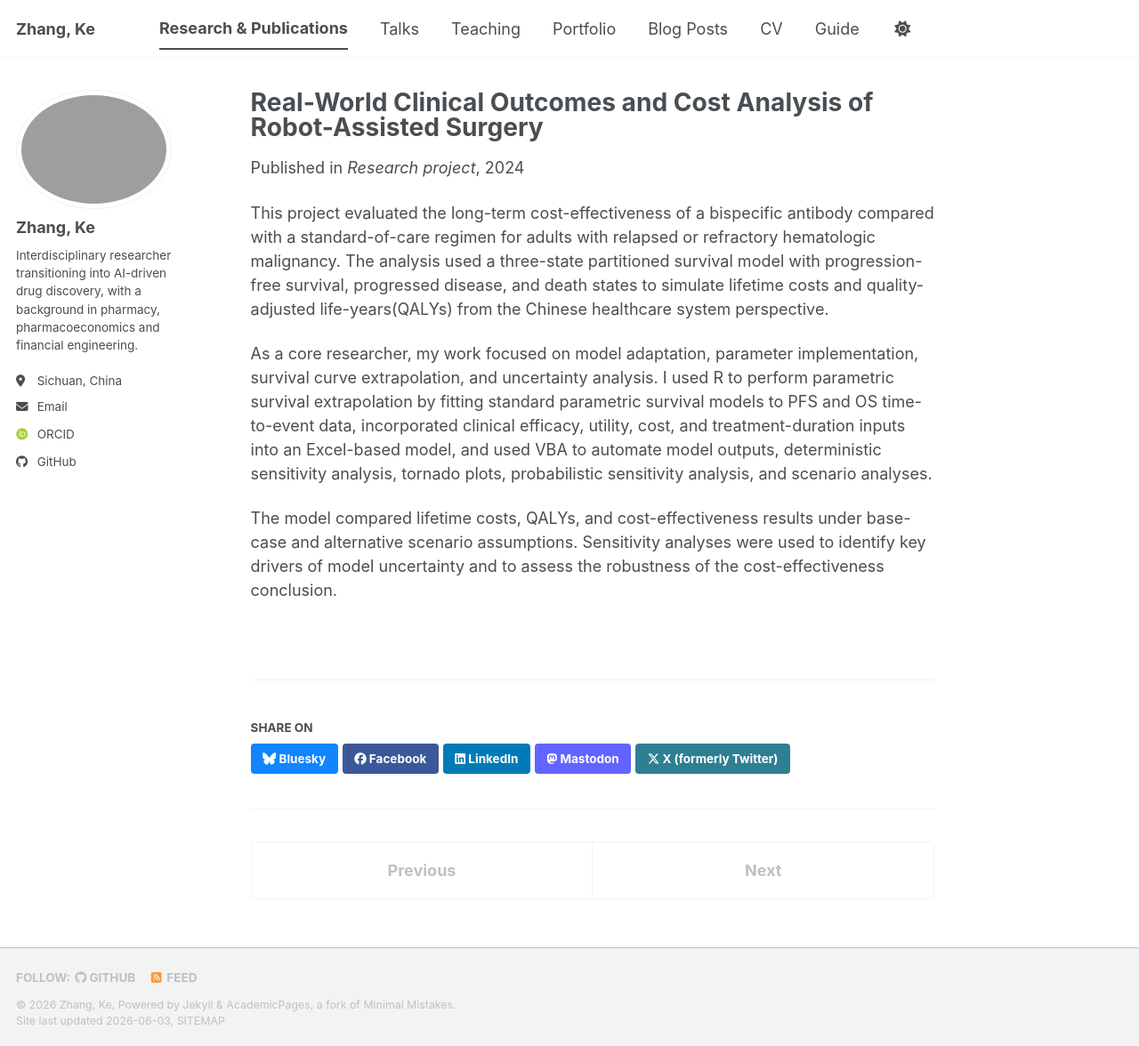
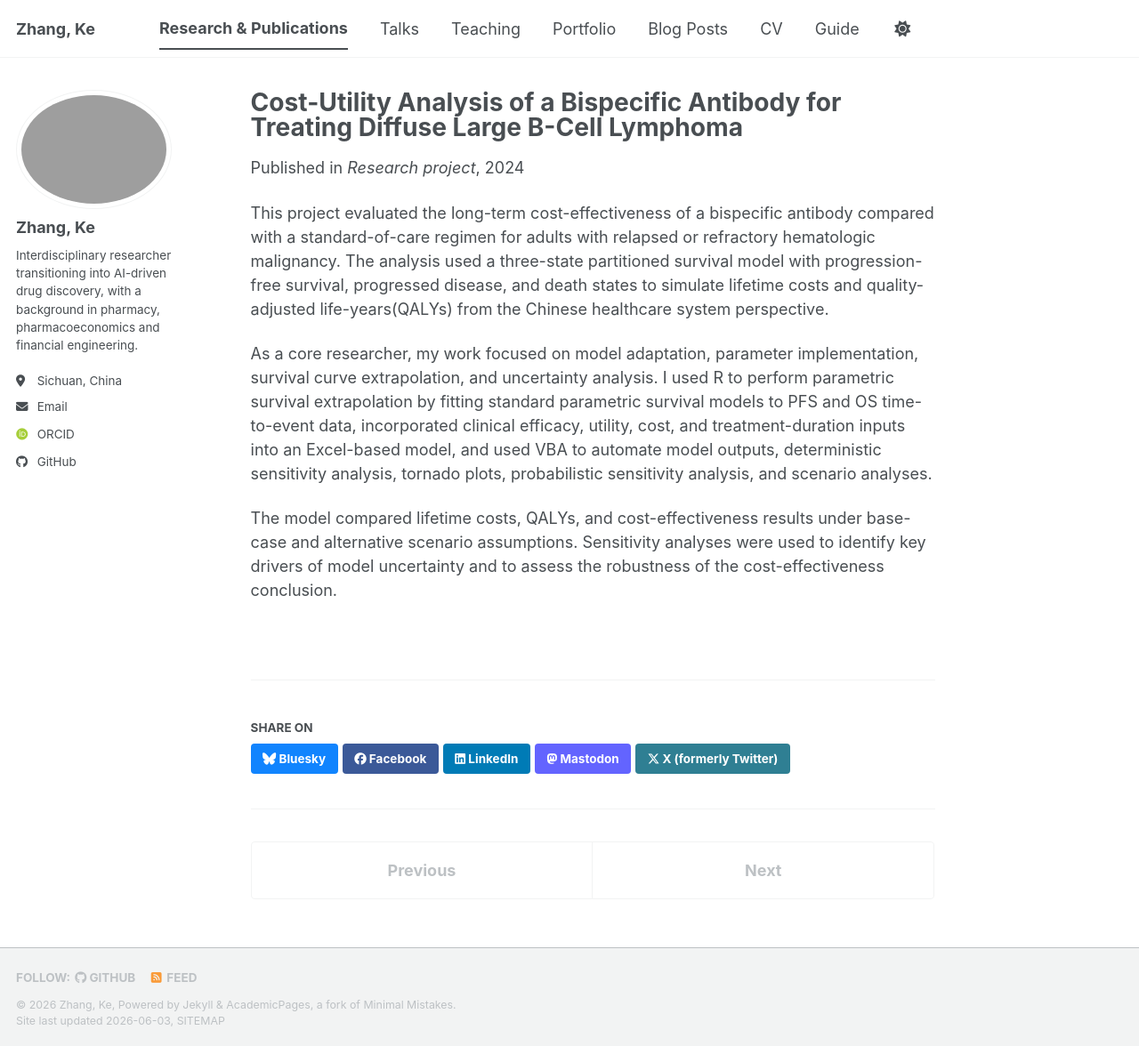
Before and after one commit to Zhangke123jimu/Zhangke123jimu.github.io, a Jekyll site: the page built from _publications/2024-Cost-Utility Analysis of a Bispecific Antibody for Treating Diffuse Large B-Cell Lymphoma.md, in a window 1280 px wide and 1176 px high. Shown: the whole window at 89% size. Built offline with Jekyll 4.4.1, drawn with Linux system fonts in a browser that asks for light colours; some web fonts are replaced; a script bundle is joined from its source files by our own code; library files that are not in the unit come from our copies.

Commit message:
Update 2024-Cost-Utility Analysis of a Bispecific Antibody for Treating Diffuse Large B-Cell Lymphoma.md

```diff
--- a/_publications/2024-Cost-Utility Analysis of a Bispecific Antibody for Treating Diffuse Large B-Cell Lymphoma.md
+++ b/_publications/2024-Cost-Utility Analysis of a Bispecific Antibody for Treating Diffuse Large B-Cell Lymphoma.md
@@ -1,5 +1,5 @@
 ---
-title: "Real-World Clinical Outcomes and Cost Analysis of Robot-Assisted Surgery"
+title: "Cost-Utility Analysis of a Bispecific Antibody for Treating Diffuse Large B-Cell Lymphoma"
 collection: publications
 category: pharmacoeconomics_rwe_projects
 permalink: /research-and-publications/2024-Cost-Utility Analysis of a Bispecific Antibody for Treating Diffuse Large B-Cell Lymphoma
```
